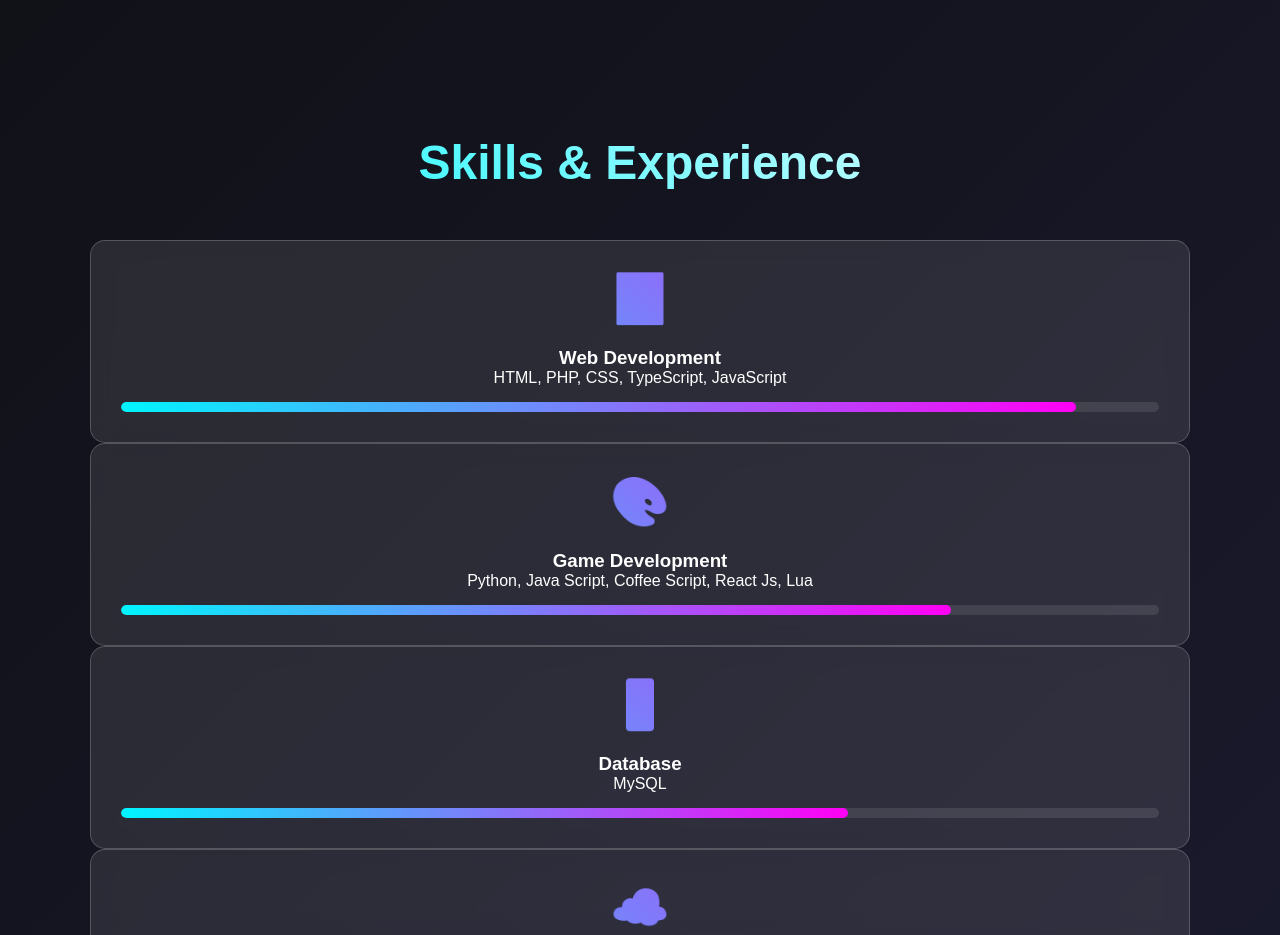
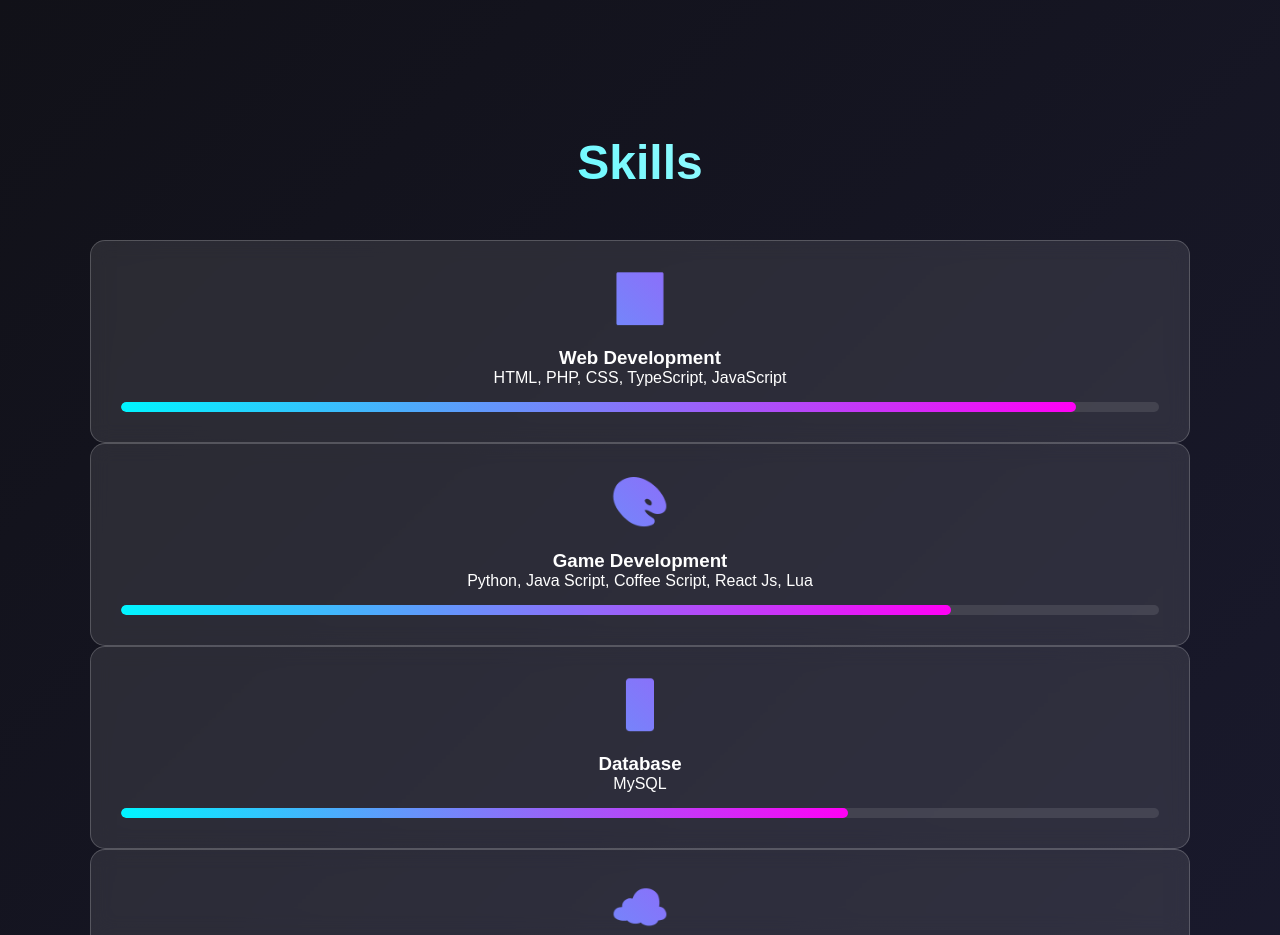
Before and after one commit to ScyNets/scynets.github.io, a plain HTML site: page index.html in a window 1280 px wide. Shown: the part 1360-2295 px from the top of the page. Drawn offline with Linux system fonts and the light colour scheme.

Commit message:
Update index.html

```diff
--- a/index.html
+++ b/index.html
@@ -602,7 +602,7 @@ document.addEventListener('keydown', e => {
 
     <!-- Skills Section -->
     <section id="skills" class="section fade-in">
-        <h2>Skills & Experience</h2>
+        <h2>Skills</h2>
 </div>
             <div class="skill-card">
                 <div class="skill-icon">🗄️</div>
```
